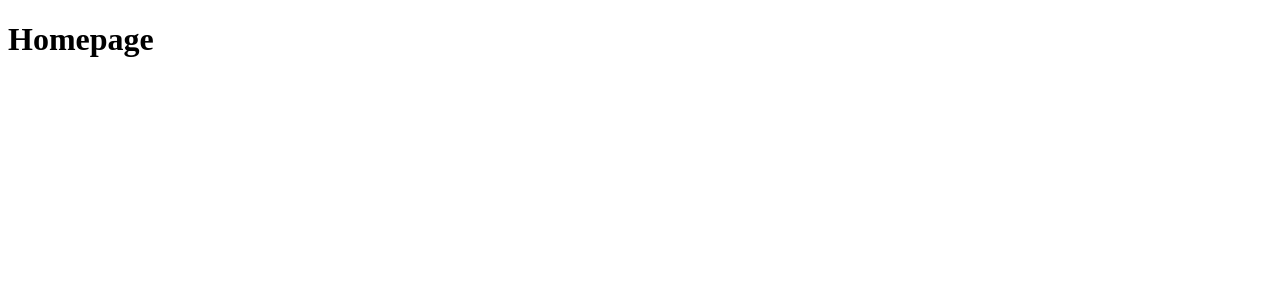
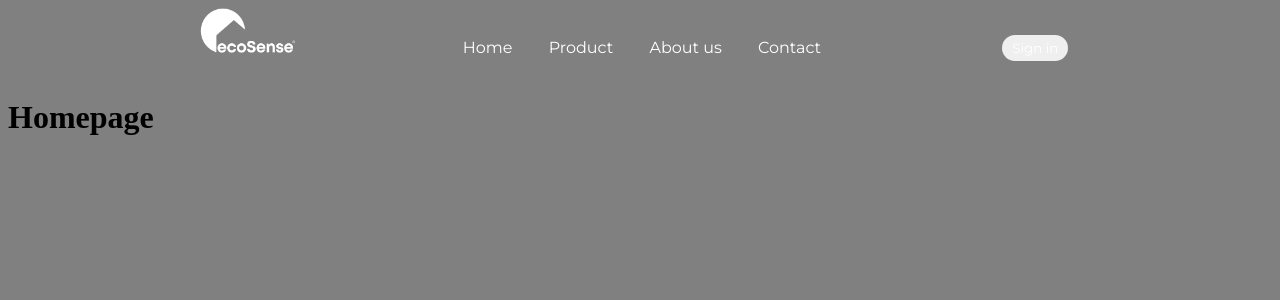
Before and after one commit to harli-lacej/ecoSense-Website, a PHP site: page / in a window 1280 px wide. Shown: the top 300 px of the page. Run offline with PHP 8.4, Linux system fonts and the light colour scheme.

Commit message:
changes in css

```diff
--- a/index.html
+++ b/index.html
@@ -9,9 +9,18 @@
     <meta name="viewport" content="width=device-width, initial-scale=1.0">
     <link rel="icon" href="images/ecosense_logo.png" type="image/x-icon">
     <link rel="stylesheet" href="main.css">
+    <link href='https://fonts.googleapis.com/css?family=Montserrat' rel='stylesheet'>
     <title>ecoSense</title>
 </head>
-<body>
+<body bgcolor="gray">
+    <div class="nav-bar">
+        <img class="image-logo" src="images/navigation-bar-logo.png" alt="Image" width="100px" height="45px">
+        <p class="nav-elem-first">Home</p>
+        <p class="nav-elem">Product</p>
+        <p class="nav-elem">About us</p>
+        <p class="nav-elem">Contact</p>
+        <button type="button" class="nav-elem-last">Sign in</button>
+    </div>
     <h1>Homepage</h1>
 
 </body>
--- a/main.css
+++ b/main.css
@@ -6,3 +6,59 @@
     --ecoSense-grey:#928e7f;
 
 }
+
+.nav-bar{
+    margin-left:15%;
+    color:white;
+
+}
+
+.nav-elem{
+    display:inline-block;
+    height:3%;
+    margin: 1.5%;
+    font-family:"Montserrat";
+    cursor:none;
+}
+
+.nav-elem-first{
+    display:inline-block;
+    height:3%;
+    font-family:"Montserrat";
+    margin:1.5%;
+    margin-left:15%;
+
+}
+
+.nav-elem-last{
+    display:inline-block;
+    height:3%;
+    margin:1.5%;
+    margin-left:15%;
+    font-family:"Montserrat";
+    color:white;
+
+}
+
+
+
+.nav-elem:hover{
+    cursor:none;
+    color: 	#848884;
+}
+.nav-elem-first:hover{
+    cursor:none;
+    color: 	#848884;
+}
+
+.nav-elem-last{
+    border: 0px;
+    border-radius:20px;
+    padding:10px;
+    padding-top:5px;
+    padding-bottom:5px;
+}
+
+.image-logo{
+    cursor:pointer;
+}
```
Also changed, not shown: images/navigation-bar-logo.png (added).
